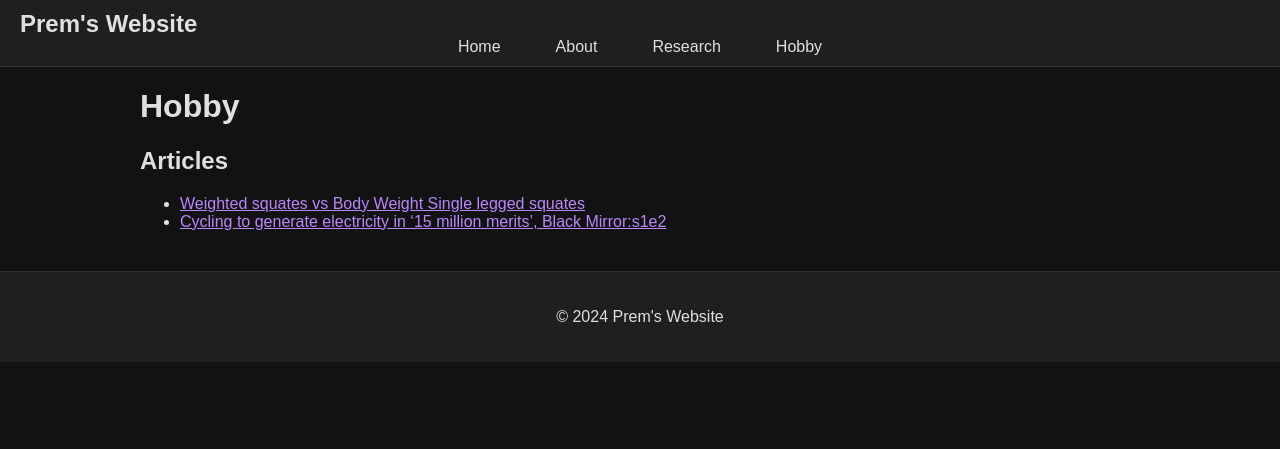
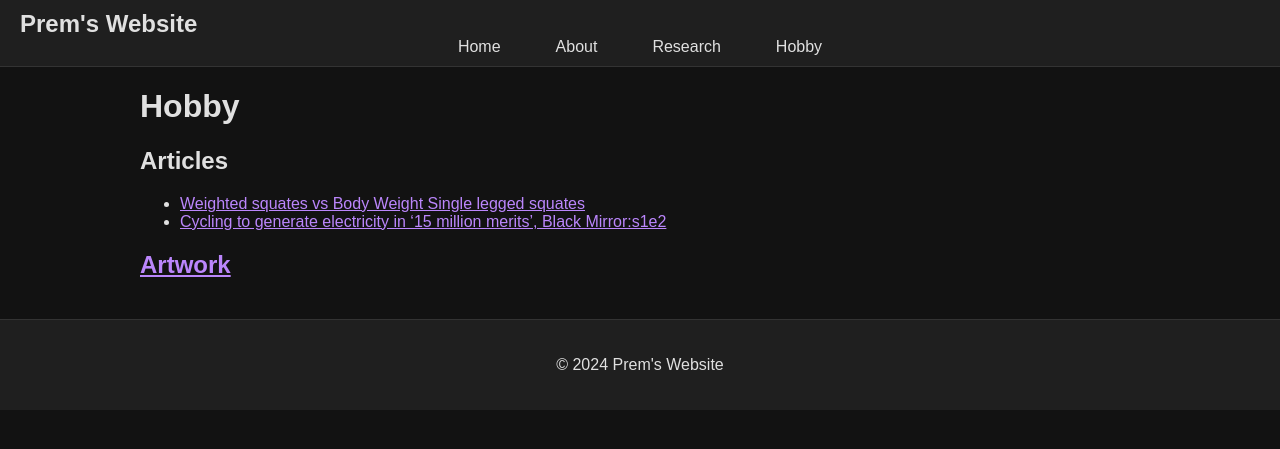
Before and after one commit to prem314/prem314.github.io, a Jekyll site: the page built from hobby.md, in a window 1280 px wide. Shown: the top 449 px of the page. Built offline with Jekyll 4.4.1, drawn with Linux system fonts in a browser that asks for light colours.

Commit message:
Update hobby.md

```diff
--- a/hobby.md
+++ b/hobby.md
@@ -8,3 +8,5 @@ title: Hobby
 ## Articles
   - [Weighted squates vs Body Weight Single legged squates](./weighted_squates_vs_body_weight_single_legged_squates.md)
   - [Cycling to generate electricity in '15 million merits', Black Mirror:s1e2](cycling_to_generate_electricity_15_million_merits_black_mirror.md)
+
+## [Artwork](https://prem314.blogspot.com/search/label/artwork_image)
```
